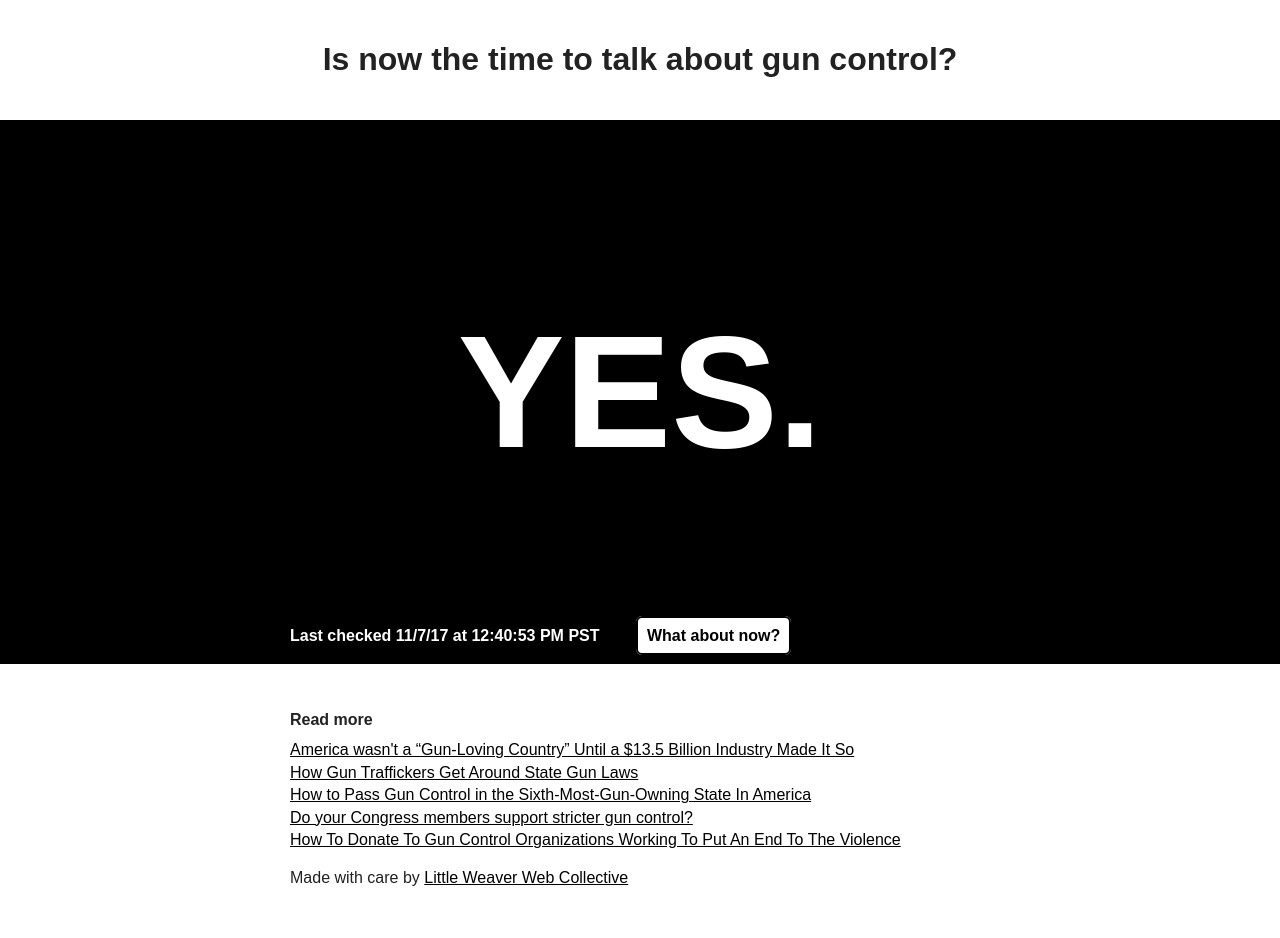
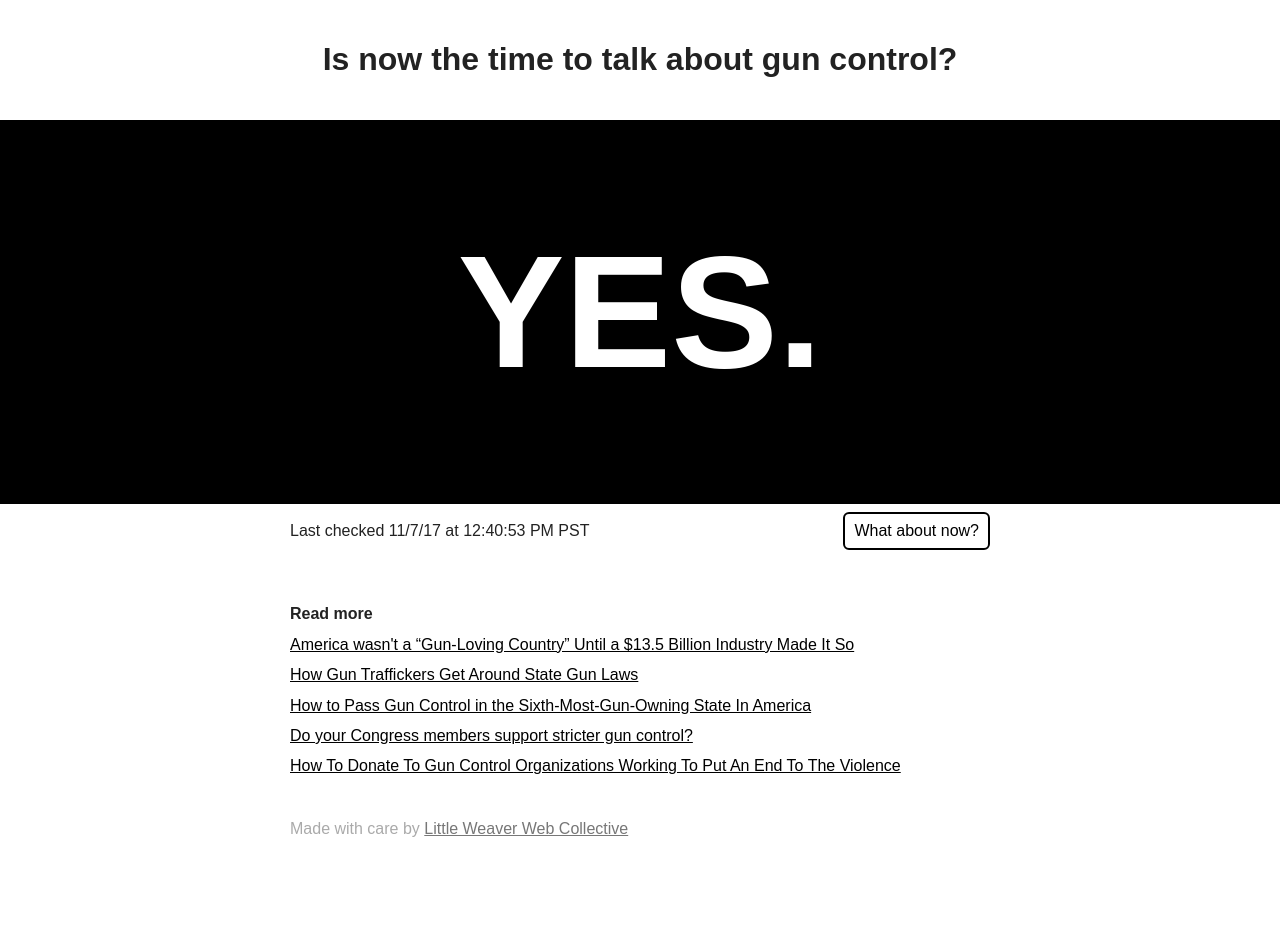
Before and after one commit to littleweaver/isnowthetime-guncontrol, a Flask app: page / in a window 1280 px wide. After the commit the page ends 837 px from the top, so only its background shows below. Run offline with Flask 2, Linux system fonts and the light colour scheme.

Commit message:
Style changes based on feedback

```diff
--- a/static/css/main.css
+++ b/static/css/main.css
@@ -111,29 +111,27 @@ h2 {
     font-size: 10em;
     color: #fff;
     background-color: #000;
-    padding: 1em .1em;
+    padding: .5em .1em;
     position: relative;
 }
 
 #jumbo-footer {
-    width: 700px;
-    position: absolute;
-    bottom: 0;
-    left: 50%;
-    margin-left: -350px;
-    color: #fff;
-    font-size: 16px;
-    text-align: left;
+    padding-top: 0;
+    padding-bottom: 0;
 }
 
 #jumbo-footer .button {
-    margin-left: 2em;
+    margin-top: .5em;
+    margin-bottom: .5em;
+    line-height: 1em;
+    display: block;
+    float: right;
 }
 
-#post-jumbo-footer {
-    display: none;
-    padding-top: 0;
-    padding-bottom: 0;
+@media(max-width: 700px) {
+    #jumbo-footer .button {
+        float: left;
+    }
 }
 
 .content {
@@ -143,57 +141,19 @@ h2 {
     margin-right: auto;
 }
 
-@media(max-width: 500px) {
-    #jumbo {
-        padding: .5em .1em;
-    }
-    #jumbo-footer {
-        display: none;
-    }
-    #post-jumbo-footer {
-        display: block;
-    }
-}
-
-@media(max-width: 700px) {
-    #jumbo-footer {
-        width: 100%;
-        margin-left: 0;
-        left: 0;
-        padding: 0 2em;
-    }
+@media(max-width: 764px) {
     .content {
         width: auto;
     }
 }
 
-
-.m-b-0 {
-    margin-bottom: 0;
-}
-
-
-.m-t-0 {
-    margin-top: 0;
-}
-
-
-.m-b-half {
-    margin-bottom: .5em;
-}
-
-
-.m-t-half {
-    margin-top: .5em;
-}
-
-.muted {
-    color: #aaa;
-}
-
 ul {
     list-style: none;
     padding-left: 0;
+}
+
+li {
+    padding-bottom: .5em;
 }
 
 a, a:visited {
@@ -218,6 +178,56 @@ a.button, a.button:visited {
 a.button:hover {
     background-color: #000;
     color: #fff;
+}
+
+.muted {
+    color: #aaa;
+}
+
+.muted a, .muted a:visited {
+    color: #777;
+}
+
+.muted a:hover {
+    color: #000;
+}
+
+
+.m-b-0 {
+    margin-bottom: 0;
+}
+
+
+.m-b-half {
+    margin-bottom: .5em;
+}
+
+
+.m-b-2 {
+    margin-bottom: 2em;
+}
+
+
+.m-t-0 {
+    margin-top: 0;
+}
+
+
+.m-t-half {
+    margin-top: .5em;
+}
+
+
+.m-r-2 {
+    margin-right: 2em;
+}
+
+.pull-left {
+    float: left;
+}
+
+.pull-right {
+    float: right;
 }
 
 
--- a/templates/hello.html
+++ b/templates/hello.html
@@ -8,7 +8,7 @@
 		<meta name="viewport" content="width=device-width, initial-scale=1">
 
 		<link rel="stylesheet" href="static/css/normalize.css">
-		<link rel="stylesheet" href="static/css/main.css?version=1">
+		<link rel="stylesheet" href="static/css/main.css?version=2">
 		<script src="https://cdnjs.cloudflare.com/ajax/libs/modernizr/2.8.3/modernizr.min.js"></script>
 
 		<meta property="og:url" content="https://{{ SERVER_NAME }}/">
@@ -25,22 +25,17 @@
 
 		<div id="jumbo">
 			YES.
-
-			<p id="jumbo-footer">
-				Last checked {{ date }} at {{ time }}
-				<a class="button" href="/">What about now?</a>
-			</p>
 		</div>
 
-		<div class="content" id="post-jumbo-footer">
-			<p>Last checked {{ date }} at {{ time }}</p>
-			<p><a class="button" href="/">What about now?</a></p>
+		<div class="content clearfix" id="jumbo-footer">
+			<p class="pull-left m-r-2">Last checked {{ date }} at {{ time }}</p>
+			<a class="button" href="/">What about now?</a>
 		</div>
 
 		<div class="content">
 			<h2 class='m-b-half'>Read more</h2>
 
-			<ul class='m-t-half'>
+			<ul class='m-t-half m-b-2'>
 				<li>
 					<a href="http://inthesetimes.com/article/20566/america-wasnt-a-gun-loving-country-until-a-13.5-billion-industry-made-it-so">
 						America wasn't a &ldquo;Gun-Loving Country&rdquo; Until a $13.5 Billion Industry Made It So
@@ -68,7 +63,7 @@
 				</li>
 			</ul>
 
-			<p>Made with care by <a href="https://littleweaverweb.com">Little Weaver Web Collective</a></p>
+			<p class="muted">Made with care by <a href="https://littleweaverweb.com">Little Weaver Web Collective</a></p>
 		</div>
 
 		<!-- Google Analytics: change UA-XXXXX-X to be your site's ID. -->
```
